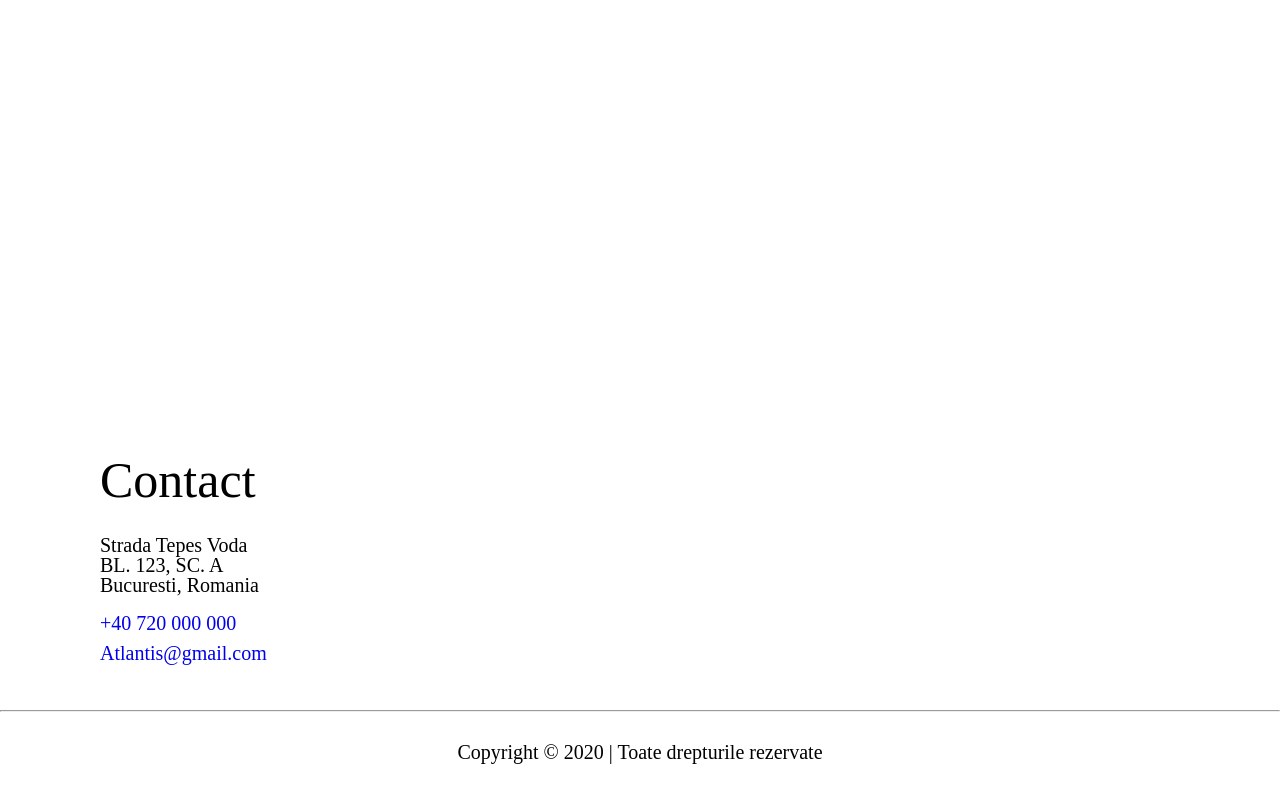
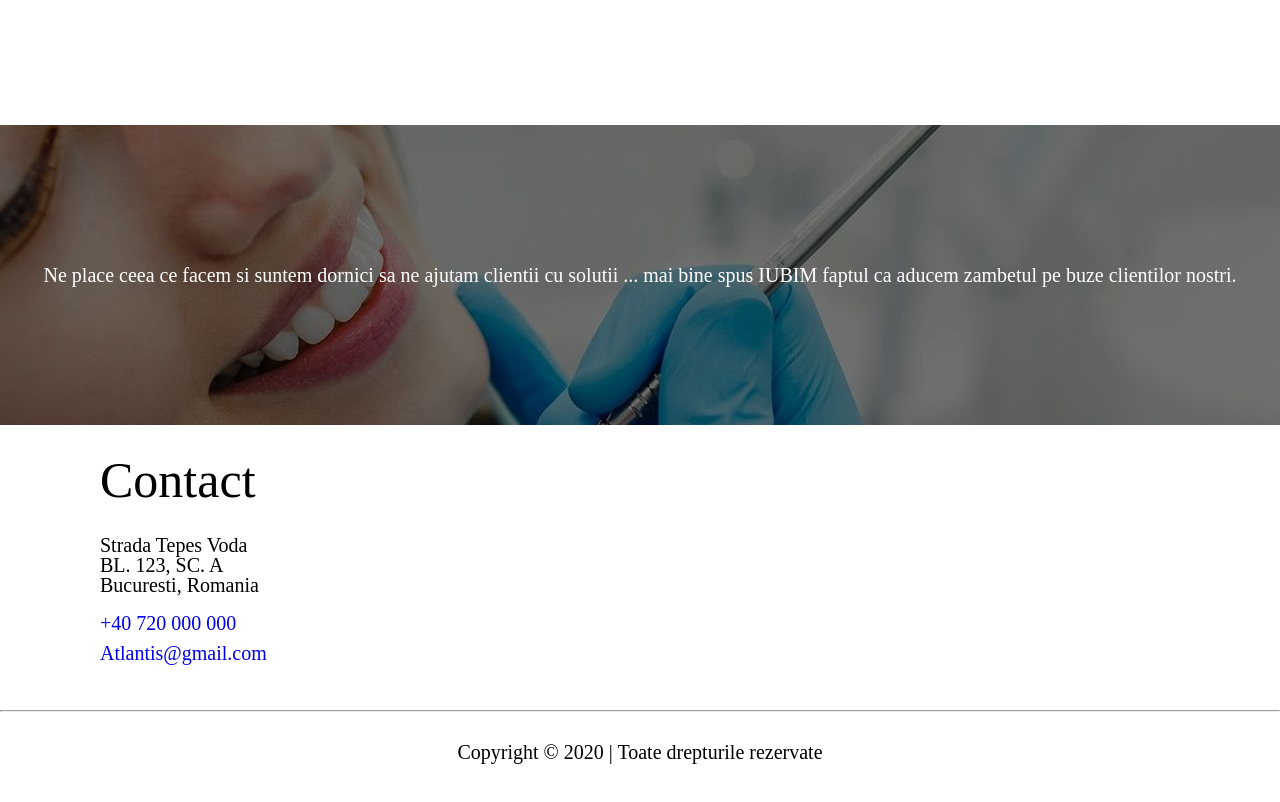
Before and after one commit to costin5/zeeddentproject, a plain HTML site: page index.html in a window 1280 px wide. Shown: the part 2100-2902 px from the top of the page. Drawn offline with Linux system fonts and the light colour scheme.

Commit message:
Update styles.css

```diff
--- a/styles.css
+++ b/styles.css
@@ -155,7 +155,7 @@ header {
 /*--------text-image--------*/
 
 #section {
-  background:  url(../images/medi-3.jpg);
+  background:  url(medi-3.jpg);
   color: #fff;
   height: 300px;
   display: flex;
```
